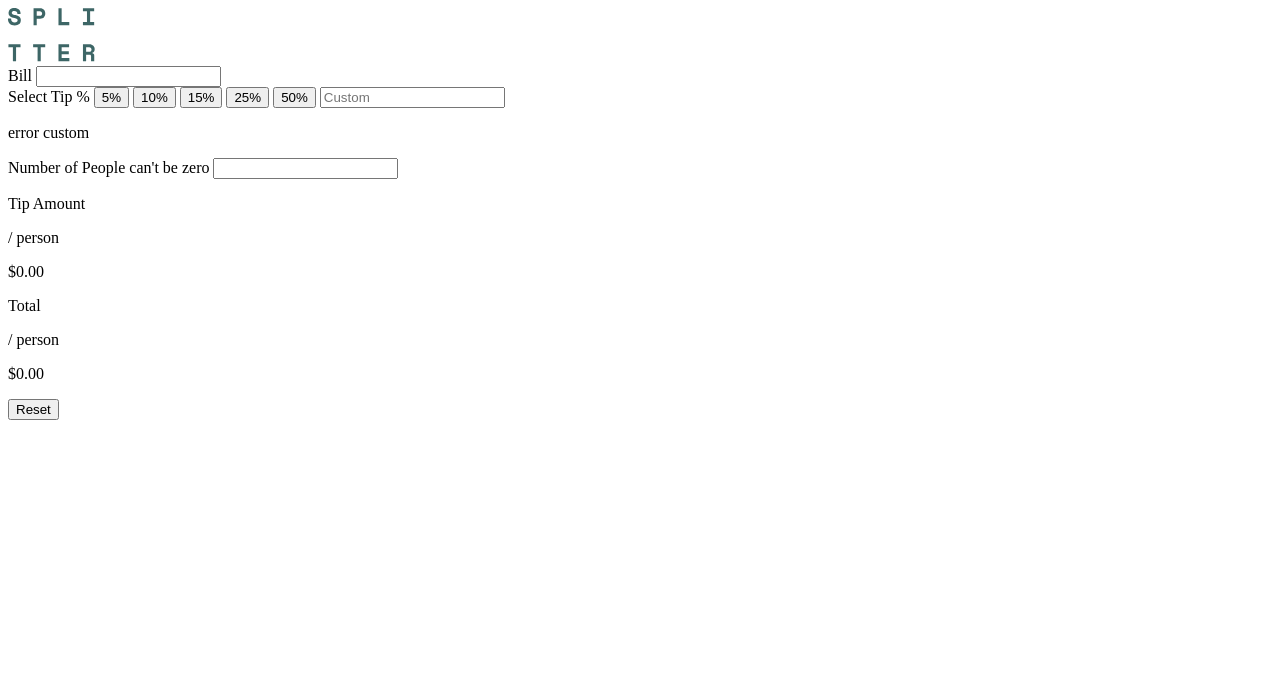
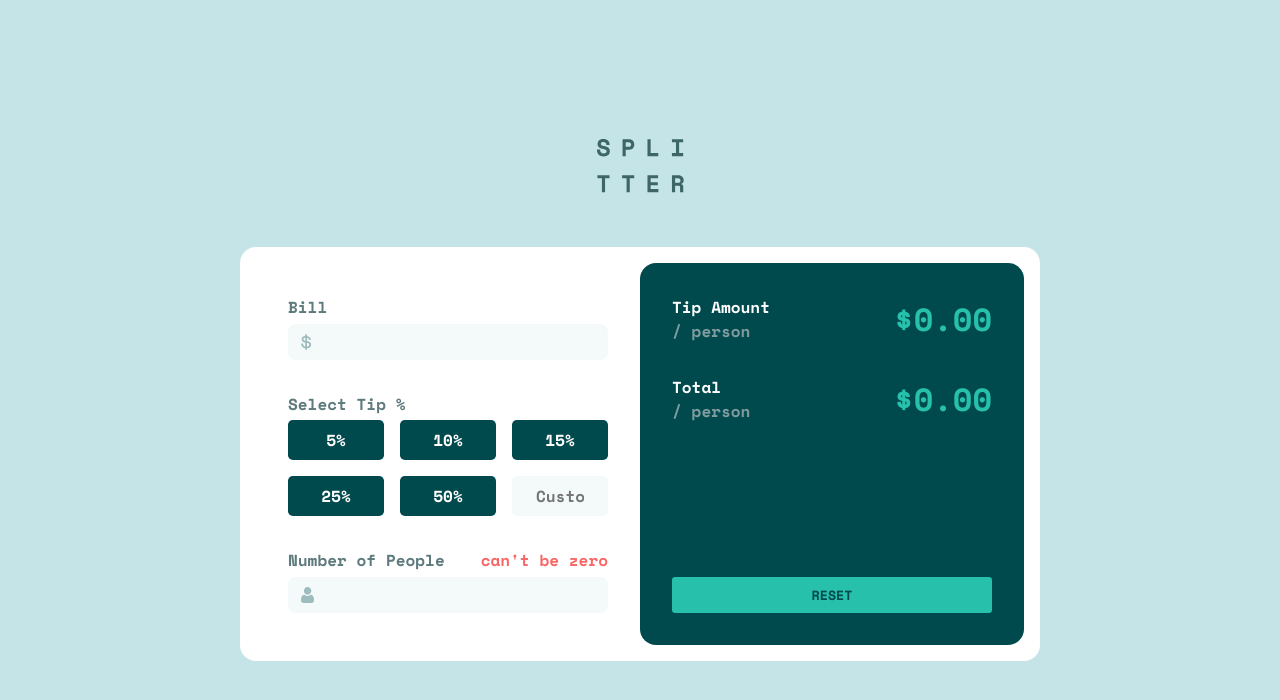
Before and after one commit to AslamtoIbrahim/tip-calculator-app-main, a plain HTML site: page index.html in a window 1280 px wide. Drawn offline with nearby package versions, Linux system fonts and the light colour scheme.

Commit message:
Finsh css deisgn fo desktop

```diff
--- a/index.html
+++ b/index.html
@@ -20,28 +20,40 @@
   <main>
     <div class="img-logo"><img src="./images/logo.svg" alt=""></div>
     <div class="content">
-      <div class="input">
+      <div class="input-section">
         <div class="bill-sec">
           <label for="bill-input">Bill</label>
+          <div class="inupt-icon">
+            <img src="./images/icon-dollar.svg" alt="">
             <input type="text" id="bill-input">
+          </div>
         </div>
         <div class="tip-sec">
           <label for="tip">Select Tip %</label>
+          <div class="percentage">
             <button id="five">5%</button>
             <button id="ten">10%</button>
             <button id="fifteen">15%</button>
             <button id="twenty">25%</button>
             <button id="fifty">50%</button>
             <input id="custom" type="text" placeholder="Custom">
-          <p class="error">error custom</p>
+          </div>
         </div>
         <div class="people-sec">
+          <div class="lebel-and-error">
             <label for="numb-people">Number of People</label>
             <span class="error">can't be zero</span>
-          <input type="text">
+          </div>
+          <div class="inupt-icon">
+            <img src="./images/icon-person.svg" alt="">
+            <input type="text" id="numb-people">
           </div>
         </div>
-      <div class="output">
+      </div>
+
+      <div class="output-section">
+        <div class="output-container">
+          <div>
             <div class="tip-amount-person">
               <div class="title-amount">
                 <p>Tip Amount</p>
@@ -56,7 +68,9 @@
               </div>
               <p class="result-total">$0.00</p>
             </div>
+          </div>
           <button class="rest">Reset</button>
+        </div>
       </div>
     </div>
 
--- a/styles.css
+++ b/styles.css
@@ -1,6 +1,7 @@
 :root {
   /* Primary */
   --strong-cyan: hsl(172, 67%, 45%);
+  --light-strong-cyan: hsl(172, 87%, 75%);
 
   /* Neutral */
   --very-dark-cyan: hsl(183, 100%, 15%);
@@ -17,3 +18,177 @@
   --font-family: "Space Mono", monospace;
   --font-weight-bold: 700;
 }
+
+* {
+  box-sizing: border-box;
+  margin: 0;
+  padding: 0;
+}
+
+body {
+  height: 100vh;
+  width: 100vw;
+  /* font-size: var(--font-size-body-copy); */
+  font-family: var(--font-family);
+  background-color: var(--light-grayish-cyan);
+}
+
+main {
+  width: 100%;
+  height: 100%;
+  display: flex;
+  flex-direction: column;
+  justify-content: center;
+  align-items: center;
+  gap: 3rem;
+}
+
+.content {
+  display: grid;
+  grid-template-columns: repeat(2, 1fr);
+  background-color: var(--white);
+  border-radius: 1rem;
+  width: 50rem;
+  padding: 1rem;
+}
+
+.input-section {
+  display: flex;
+  flex-direction: column;
+  justify-content: space-between;
+  align-items: start;
+  gap: 2rem;
+  padding: 2rem;
+}
+
+.bill-sec,
+.people-sec {
+  display: flex;
+  flex-direction: column;
+  width: 100%;
+}
+
+label {
+  color: var(--dark-grayish-cyan);
+  margin-bottom: 0.3rem;
+}
+
+input {
+  width: 100%;
+  padding: 0.5rem 1rem;
+  border-radius: 0.5rem;
+  outline: none;
+  border: none;
+  background-color: var(--very-light-grayish-cyan);
+  text-align: end;
+  font-family: var(--font-family);
+  font-weight: var(--font-weight-bold);
+  color: var(--very-dark-cyan);
+}
+
+input:focus,
+#custom:focus {
+  outline: none;
+  border: 0.125rem solid var(--strong-cyan);
+}
+
+.inupt-icon {
+  position: relative;
+}
+
+.inupt-icon img {
+  position: absolute;
+  top: 50%;
+  left: 0.8rem;
+  transform: translateY(-50%);
+}
+
+.percentage {
+  margin-top: 0.3rem;
+  display: grid;
+  grid-template-columns: repeat(3, 1fr);
+  grid-template-rows: repeat(2, 1fr);
+  gap: 1rem;
+}
+
+.percentage button,
+.percentage input {
+  padding: 0.5rem 1.5rem;
+  outline: none;
+  border: none;
+  border-radius: 0.3rem;
+  font-family: var(--font-family);
+  font-size: 1rem;
+}
+
+.percentage button {
+  cursor: pointer;
+  background-color: var(--very-dark-cyan);
+  color: var(--white);
+}
+
+.percentage button:hover {
+  background-color: var(--light-strong-cyan);
+  color: var(--very-dark-cyan);
+}
+
+.lebel-and-error {
+  display: flex;
+  justify-content: space-between;
+}
+
+.error {
+  color: rgb(248, 103, 103);
+}
+
+.output-container {
+  height: 100%;
+  background-color: var(--very-dark-cyan);
+  border-radius: 1rem;
+  padding: 2rem;
+  display: flex;
+  flex-direction: column;
+  justify-content: space-between;
+  gap: 1rem;
+}
+
+.tip-amount-person{
+    margin-bottom: 2rem;
+}
+
+
+.tip-amount-person,
+.total-person {
+  display: flex;
+  justify-content: space-between;
+}
+
+.title-amount,
+.title-total {
+  color: var(--white);
+}
+
+.title-amount p:nth-child(2),
+.title-total p:nth-child(2) {
+  color: var(--grayish-cyan);
+}
+
+.result-amount, .result-total{
+    color: var(--strong-cyan);
+    font-size: 2rem;
+}
+
+.rest{
+    padding: 0.5rem 1rem;
+    border: none;
+    border-radius: 0.2rem;
+    background-color: var(--strong-cyan);
+    font-family: var(--font-family);
+    text-transform: uppercase;
+    color: var(--very-dark-cyan);
+    cursor: pointer;
+}
+
+.rest:hover{
+    background-color: var(--light-strong-cyan);
+}
```
Lines whose indentation alone changed are shown as unchanged.
